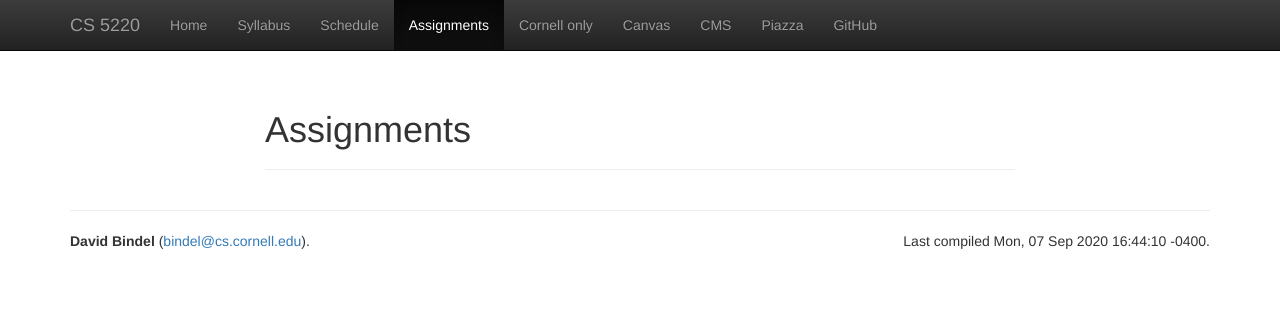
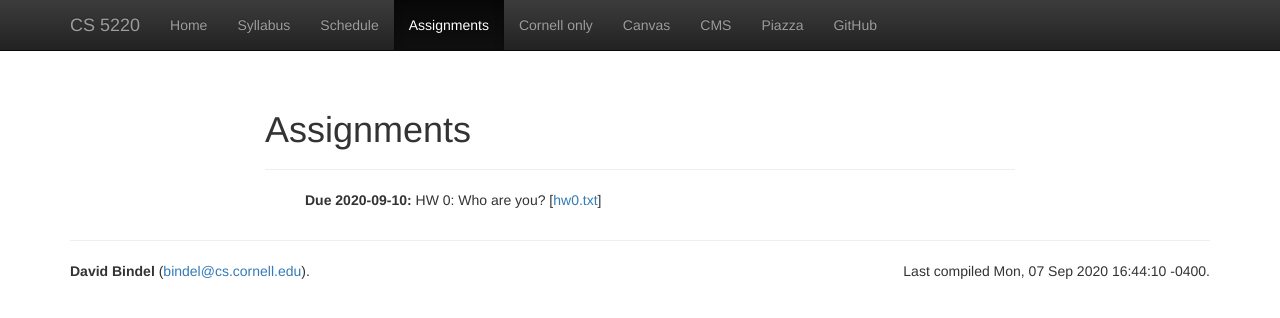
Before and after one commit to cs5220-f20/web, a Jekyll site: the page built from web/assignments.html, in a window 1280 px wide. Shown: the top 318 px of the page. Built offline with Jekyll 4.4.1, drawn with Linux system fonts in a browser that asks for light colours; nearby versions of some CDN libraries.

Commit message:
Add HW 0 to assignment page.

```diff
--- a/web/_data/hw.yml
+++ b/web/_data/hw.yml
@@ -0,0 +1,5 @@
+-
+  due: 2020-09-10
+  text: "HW 0: Who are you?"
+  files:
+    - hw0.txt
--- a/web/_includes/hw_entry.html
+++ b/web/_includes/hw_entry.html
@@ -3,7 +3,5 @@
   {{ entry.text }}
   {% for file in entry.files %}
   [<a href="hw/{{ file }}">{{ file }}</a>]
-  {% endfor %}{% if entry.nb %}
-  [<a href="https://github.com/dbindel/cs4220-s20/blob/master/hw/code/{{ entry.nb }}.ipynb">Jupyter nb</a>]
-  {% endif %}
+  {% endfor %}
 </p>
```
